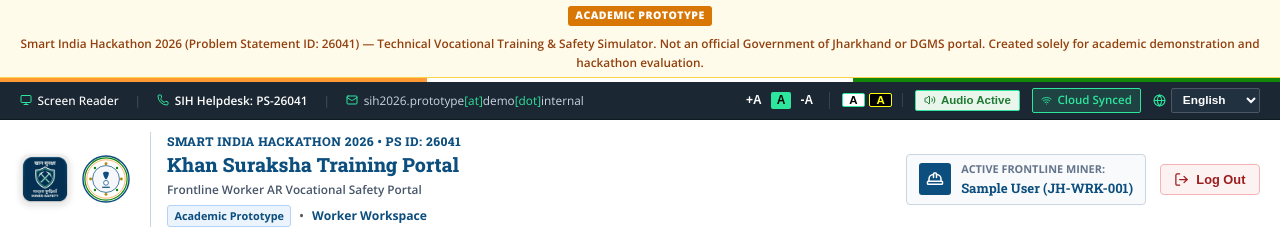
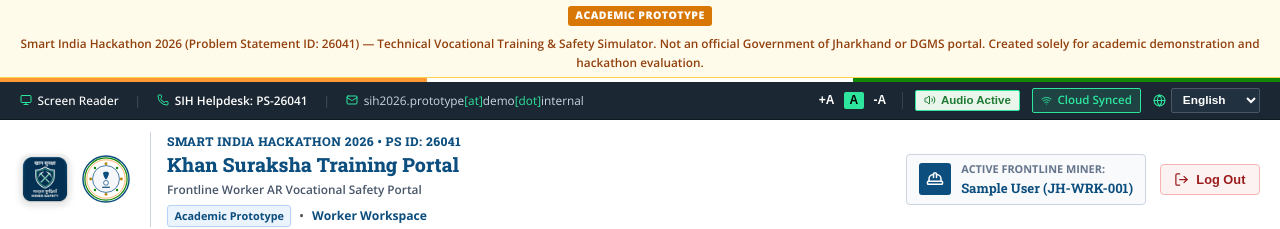
Before and after one commit to manan2607-07/jharkhand-mining-safety-ar, a React (Vite) app in the folder frontend/: page / in a window 1280 px wide. Shown: the top 229 px of the page. Built offline with nearby package versions, Linux system fonts and the light colour scheme; no server answers; sample sign-in values are in the browser's storage.

Commit message:
feat: remove high contrast color toggle buttons from top navigation bar

```diff
--- a/frontend/src/components/Navbar.jsx
+++ b/frontend/src/components/Navbar.jsx
@@ -42,7 +42,6 @@
 
   // Accessibility States (GIGW Mandated)
   const [fontSize, setFontSize] = useState('normal'); // 'small' | 'normal' | 'large'
-  const [highContrast, setHighContrast] = useState(false);
 
   // Apply Font Size Scaling
   const handleFontSizeChange = (size) => {
@@ -51,29 +50,14 @@
     localStorage.setItem('jh_gov_font_size', size);
   };
 
-  // Apply High Contrast Mode
-  const handleHighContrastToggle = () => {
-    const next = !highContrast;
-    setHighContrast(next);
-    if (next) {
-      document.body.classList.add('high-contrast');
-      localStorage.setItem('jh_gov_high_contrast', 'true');
-    } else {
-      document.body.classList.remove('high-contrast');
-      localStorage.setItem('jh_gov_high_contrast', 'false');
-    }
-  };
-
   useEffect(() => {
     const savedSize = localStorage.getItem('jh_gov_font_size') || 'normal';
     setFontSize(savedSize);
     document.documentElement.setAttribute('data-font-size', savedSize);
 
-    const savedContrast = localStorage.getItem('jh_gov_high_contrast') === 'true';
-    setHighContrast(savedContrast);
-    if (savedContrast) {
-      document.body.classList.add('high-contrast');
-    }
+    // Maintain standard clean government portal theme
+    document.body.classList.remove('high-contrast');
+    localStorage.removeItem('jh_gov_high_contrast');
   }, []);
 
   // Statutory Authority Role is strictly fixed to authenticated official (No role switching permitted)
@@ -274,50 +258,6 @@
                 }}
               >
                 -A
-              </button>
-            </div>
-
-            {/* High Contrast Color Toggles (Exact [A] [A] from jharkhand.gov.in/mines) */}
-            <div style={{ display: 'flex', alignItems: 'center', gap: '0.3rem', borderRight: '1px solid #374151', paddingRight: '0.65rem' }}>
-              <button
-                type="button"
-                onClick={() => {
-                  if (highContrast) handleHighContrastToggle();
-                }}
-                title="Standard White Theme"
-                aria-label="Standard White Theme"
-                style={{
-                  background: '#FFFFFF',
-                  color: '#000000',
-                  border: '1px solid #2EE59D',
-                  padding: '0 6px',
-                  fontSize: '0.72rem',
-                  fontWeight: 'bold',
-                  borderRadius: '2px',
-                  cursor: 'pointer'
-                }}
-              >
-                A
-              </button>
-              <button
-                type="button"
-                onClick={() => {
-                  if (!highContrast) handleHighContrastToggle();
-                }}
-                title="High Contrast Black Theme"
-                aria-label="High Contrast Black Theme"
-                style={{
-                  background: '#000000',
-                  color: '#FFFF00',
-                  border: '1px solid #FFFF00',
-                  padding: '0 6px',
-                  fontSize: '0.72rem',
-                  fontWeight: 'bold',
-                  borderRadius: '2px',
-                  cursor: 'pointer'
-                }}
-              >
-                A
               </button>
             </div>
 
```
